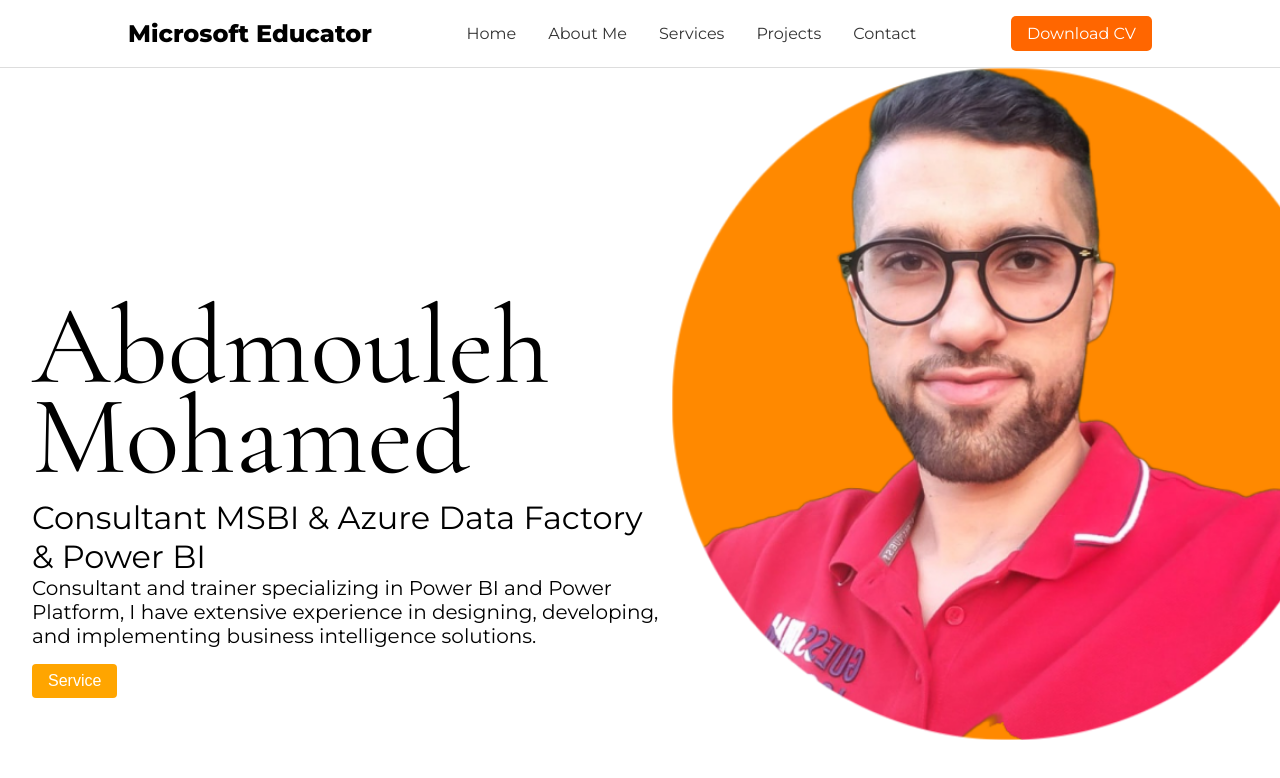
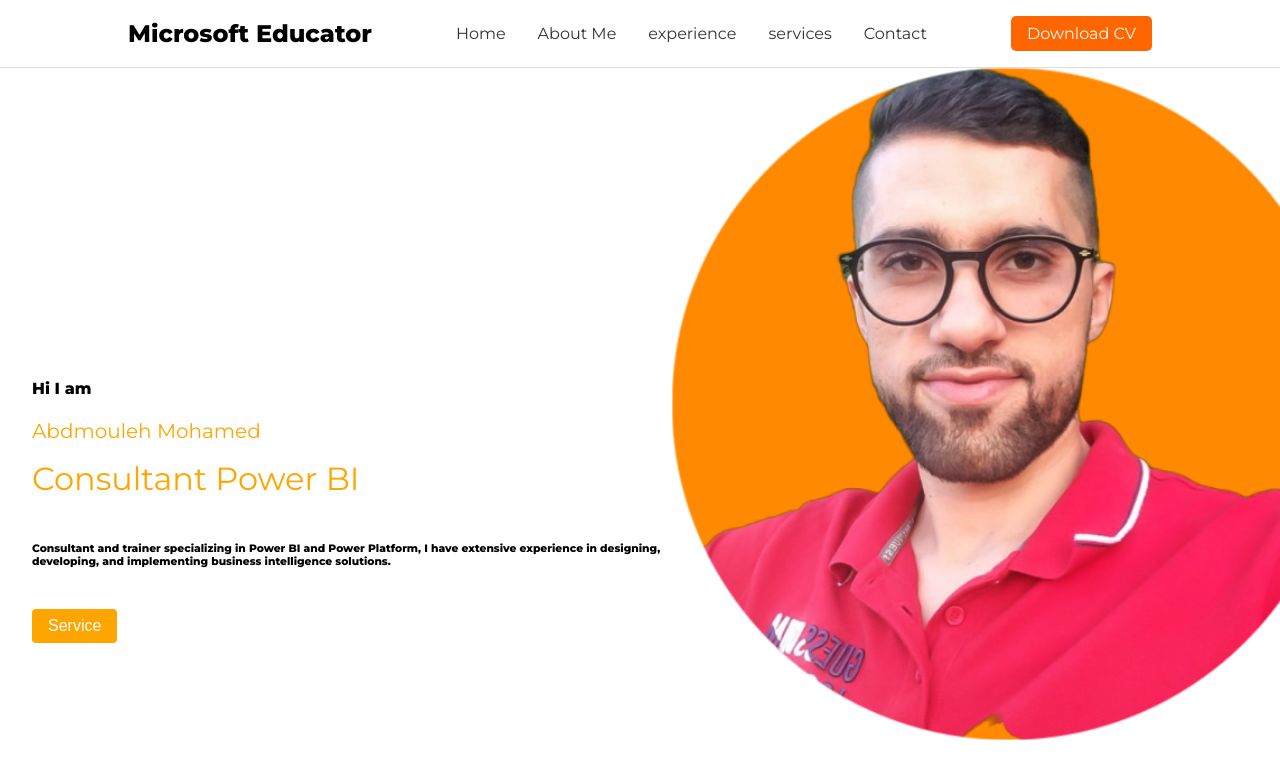
Before and after one commit to MedAbdmouleh/Student, a React (Vite) app: page / in a window 1280 px wide. Shown: the top 778 px of the page. Built offline with nearby package versions, Linux system fonts and the light colour scheme.

Commit message:
Changes44

```diff
--- a/src/Components/Header.jsx
+++ b/src/Components/Header.jsx
@@ -51,8 +51,8 @@ const Header = () => {
           <ul style={headerStyles.navList}>
             <li style={headerStyles.navItem}><a href="#home" style={headerStyles.navLink}>Home</a></li>
             <li style={headerStyles.navItem}><a href="#about" style={headerStyles.navLink}>About Me</a></li>
-            <li style={headerStyles.navItem}><a href="#experiance" style={headerStyles.navLink}>Services</a></li>
-            <li style={headerStyles.navItem}><a href="#services" style={headerStyles.navLink}>Projects</a></li>
+            <li style={headerStyles.navItem}><a href="#experience" style={headerStyles.navLink}>experience</a></li>
+            <li style={headerStyles.navItem}><a href="#services" style={headerStyles.navLink}>services</a></li>
             <li style={headerStyles.navItem}><a href="#contact" style={headerStyles.navLink}>Contact</a></li>
           </ul>
         </nav>
--- a/src/Components/Home.jsx
+++ b/src/Components/Home.jsx
@@ -9,9 +9,11 @@ const Home = ({ name, title }) => {
   return (
     <section id="home" style={{ position: "relative", display: "flex", alignItems: "center", justifyContent: "space-between", minHeight: "100vh", padding: "2rem" }}>
       <div style={{ position: "relative", zIndex: 1, maxWidth: "50%", marginRight: "2rem" }}>
-        <h1>{name}</h1>
-        <h2>Consultant MSBI & Azure Data Factory & Power BI</h2>
-        <h3>Consultant and trainer specializing in Power BI and Power Platform, I have extensive experience in designing, developing, and implementing business intelligence solutions.</h3>
+        <h4>Hi I am</h4>
+        <h3 style={{ color: "#FFA500" }}>{name}</h3>
+        <h2 style={{ color: "#FFA500" }}>{title}</h2>
+        <br />
+        <h6>Consultant and trainer specializing in Power BI and Power Platform, I have extensive experience in designing, developing, and implementing business intelligence solutions.</h6>
         <button style={{ marginTop: "1rem", padding: "0.5rem 1rem", fontSize: "1rem", cursor: "pointer", backgroundColor: "#FFA500", color: "#fff", border: "none", borderRadius: "4px" }}>
           Service
         </button>
@@ -25,8 +27,8 @@ const Home = ({ name, title }) => {
 };
 
 Home.defaultProps = {
-  name: "",
-  title: "",
+  name: "Abdmouleh Mohamed",
+  title: "Consultant MSBI & Azure Data Factory & Power BI",
 };
 
 Home.propTypes = {
```
